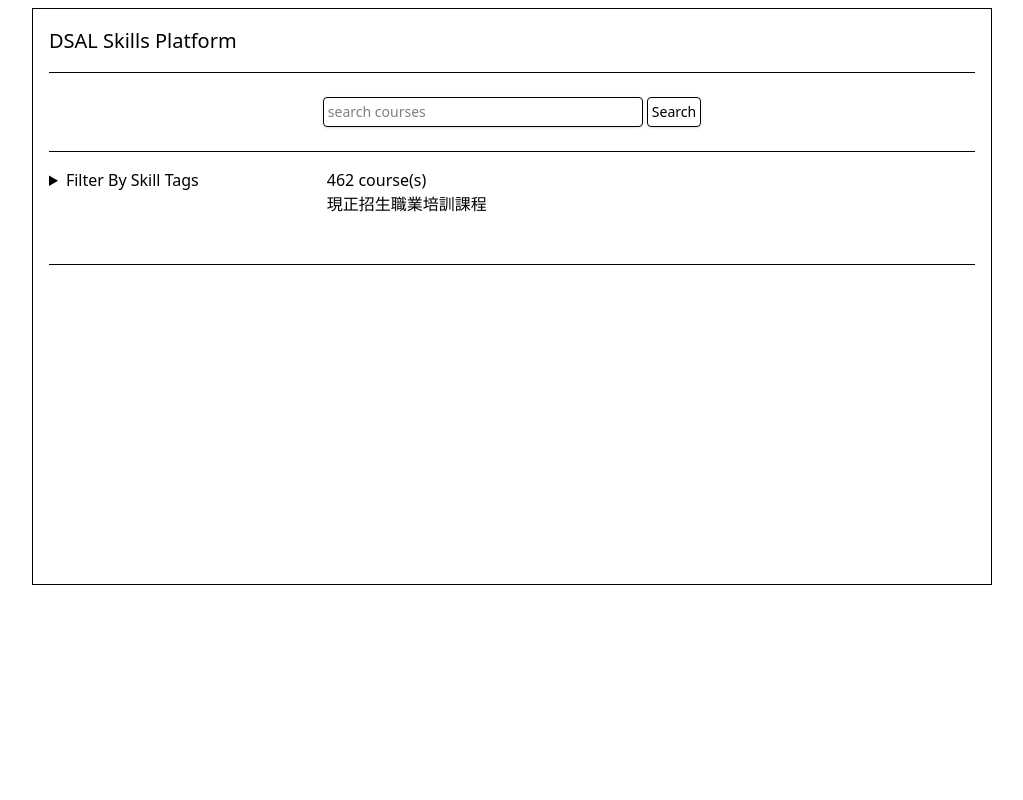
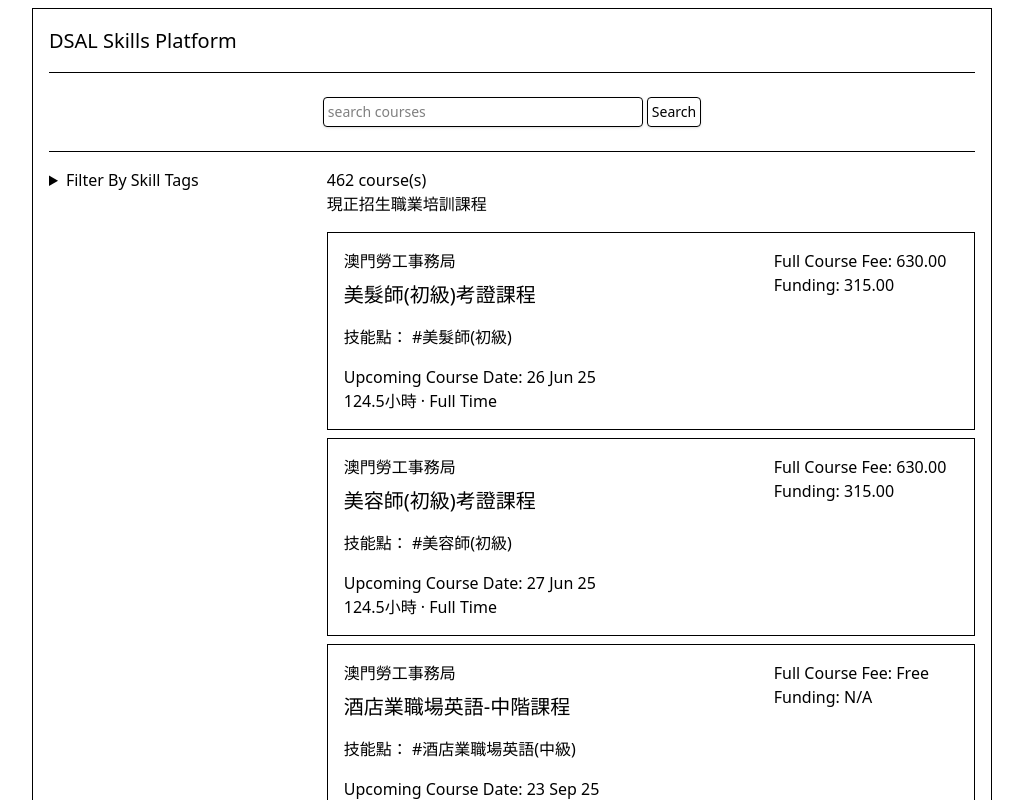
Before and after one commit to LunchBox/dsal-platform, a Vue app: page /courses in a window 1280 px wide. Shown: the top 800 px of the page, without its empty margins (128-1151 px from the left). Built offline with nearby package versions, Linux system fonts and the light colour scheme; the HTML template or start-up script is replaced by a standard one.

Commit message:
fix courses list

```diff
--- a/src/views/CoursesView.vue
+++ b/src/views/CoursesView.vue
@@ -10,9 +10,9 @@ const route = useRoute();
 const query = computed(() => route.query?.tag);
 
 const courses = computed(() => {
-  const kw = String(query.value);
+  const kw = "" + query.value;
 
-  if (kw !== "") {
+  if (query.value) {
     return ALL_COURSES.filter(
       (c) => c.name.includes(kw) || c.tags?.includes(kw)
     );
```
